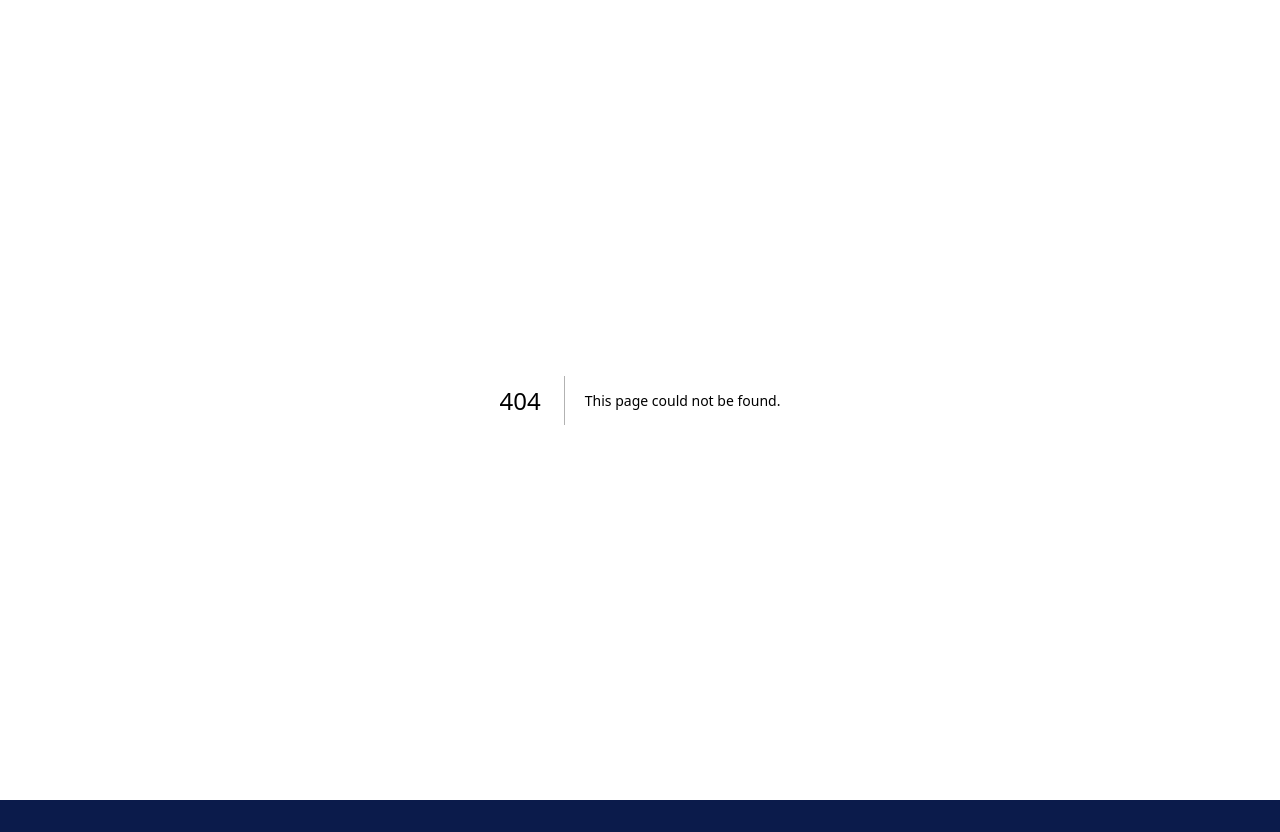
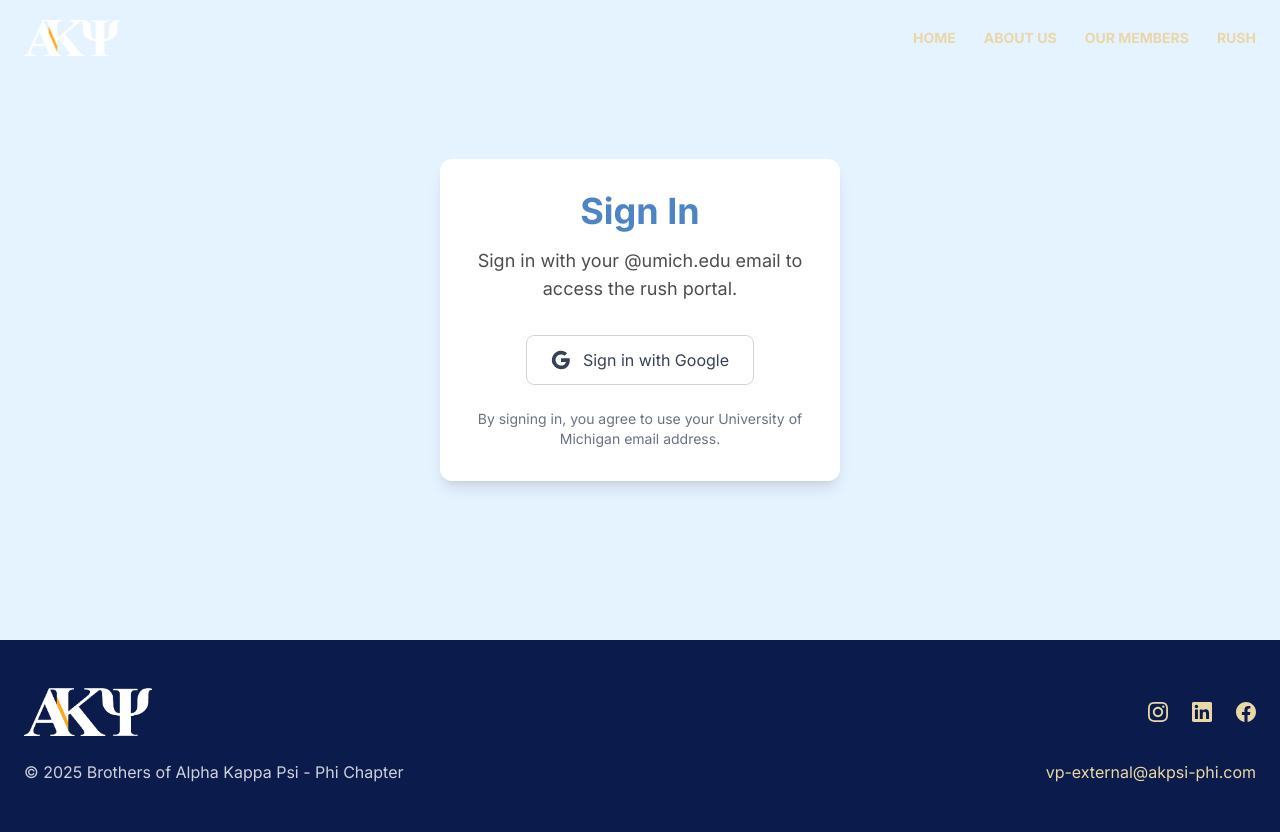
Before and after one commit to bowiecooper/akrush, a Next.js app in the folder my-app/: page /auth/login in a window 1280 px wide. Before the commit this address had no page. Before the commit the page ends 800 px from the top, so only its background shows below. Built offline with nearby package versions, Linux system fonts and the light colour scheme; no server answers.

Commit message:
added auth basics and some backend integration

```diff
--- /dev/null
+++ b/my-app/app/auth/callback/route.ts
@@ -0,0 +1,27 @@
+import { createClient } from '@/lib/supabase/server'
+import { NextResponse } from 'next/server'
+
+export async function GET(request: Request) {
+  const requestUrl = new URL(request.url)
+  const code = requestUrl.searchParams.get('code')
+  const origin = requestUrl.origin
+
+  if (code) {
+    const supabase = await createClient()
+    const { data, error } = await supabase.auth.exchangeCodeForSession(code)
+
+    if (!error && data.user) {
+      // Check if email is @umich.edu
+      if (!data.user.email?.endsWith('@umich.edu')) {
+        await supabase.auth.signOut()
+        return NextResponse.redirect(`${origin}/auth/error`)
+      }
+
+      // Redirect to dashboard or home page
+      return NextResponse.redirect(`${origin}/dashboard`)
+    }
+  }
+
+  // Redirect to login page on error
+  return NextResponse.redirect(`${origin}/auth/login?error=authentication_failed`)
+}
--- /dev/null
+++ b/my-app/app/auth/error/page.tsx
@@ -0,0 +1,18 @@
+export default function AuthError() {
+    return (
+      <div className="flex min-h-screen items-center justify-center bg-gray-50">
+        <div className="max-w-md rounded-lg bg-white p-8 shadow-lg text-center">
+          <h1 className="text-2xl font-bold text-red-600 mb-4">Access Denied</h1>
+          <p className="text-gray-700 mb-6">
+            Sorry, you must sign in with a @umich.edu email address to access this application.
+          </p>
+          <a
+            href="/"
+            className="inline-block bg-blue-600 text-white px-6 py-2 rounded-md hover:bg-blue-700 transition"
+          >
+            Back to Home
+          </a>
+        </div>
+      </div>
+    )
+  }
--- /dev/null
+++ b/my-app/app/auth/login/page.tsx
@@ -0,0 +1,76 @@
+"use client";
+
+import { useEffect, useState } from "react";
+import { useRouter, useSearchParams } from "next/navigation";
+import { createClient } from "@/lib/supabase/client";
+import GoogleSignIn from "@/components/GoogleSignIn";
+import Navbar from "@/components/Navbar";
+import Footer from "@/components/Footer";
+
+export default function LoginPage() {
+  const router = useRouter();
+  const searchParams = useSearchParams();
+  const supabase = createClient();
+  const [error, setError] = useState<string | null>(null);
+
+  useEffect(() => {
+    // Check for error in query params
+    const errorParam = searchParams.get("error");
+    if (errorParam) {
+      setError("Authentication failed. Please try again.");
+    }
+
+    // Check if user is already logged in
+    const checkUser = async () => {
+      const {
+        data: { user },
+      } = await supabase.auth.getUser();
+
+      if (user) {
+        // Check if email is @umich.edu
+        if (user.email?.endsWith("@umich.edu")) {
+          router.push("/dashboard");
+        } else {
+          router.push("/auth/error");
+        }
+      }
+    };
+
+    checkUser();
+  }, [router, supabase, searchParams]);
+
+  return (
+    <main className="min-h-screen bg-white">
+      <Navbar />
+
+      <section className="min-h-[80vh] flex items-center justify-center bg-[#E5F2FF] py-20">
+        <div className="max-w-md w-full mx-auto px-6">
+          <div className="bg-white rounded-xl shadow-lg p-8 text-center">
+            <h1 className="text-3xl md:text-4xl font-extrabold text-[#4D84C6] mb-4">
+              Sign In
+            </h1>
+            <p className="text-base md:text-lg text-black/70 mb-8">
+              Sign in with your @umich.edu email to access the rush portal.
+            </p>
+
+            {error && (
+              <div className="mb-6 p-4 bg-red-50 border border-red-200 rounded-lg">
+                <p className="text-sm text-red-600">{error}</p>
+              </div>
+            )}
+
+            <div className="flex justify-center">
+              <GoogleSignIn />
+            </div>
+
+            <p className="mt-6 text-sm text-gray-500">
+              By signing in, you agree to use your University of Michigan email address.
+            </p>
+          </div>
+        </div>
+      </section>
+
+      <Footer />
+    </main>
+  );
+}
--- a/my-app/app/rush/page.tsx
+++ b/my-app/app/rush/page.tsx
@@ -69,12 +69,13 @@ export default function RushPage() {
             </p>
           </div>
         </div>
-        <div className="flex flex-col items-center gap-4 pb-16 md:pb-24 relative z-10">
-          <button
+        <div className="flex flex-col items-center gap-4 pb-16 md:pb-24">
+          <a
+            href="/auth/login"
             className="px-8 py-4 bg-[#4D84C6] text-white font-bold text-lg rounded-lg hover:bg-[#2f65a3] transition-colors duration-200 flex items-center gap-2"
           >
             ACCESS PORTAL
-          </button>
+          </a>
           <button
             onClick={handleApplyClick}
             className="px-8 py-4 bg-[#4D84C6] text-white font-bold text-lg rounded-lg hover:bg-[#2f65a3] transition-colors duration-200 animate-bounce-slow flex items-center gap-2"
@@ -207,7 +208,7 @@ export default function RushPage() {
                 What are you waiting for? Apply now to start your journey with AKPsi!
           </p>
           <a
-            href="#"
+            href="/auth/login"
             className="inline-block px-8 py-4 bg-[#4D84C6] text-white font-bold text-lg rounded-lg hover:bg-[#2f65a3] transition-colors duration-200"
           >
             I'M READY
--- /dev/null
+++ b/my-app/components/GoogleSignIn.tsx
@@ -0,0 +1,47 @@
+'use client'
+
+import { createClient } from '@/lib/supabase/client'
+
+export default function GoogleSignIn() {
+  const supabase = createClient()
+
+  const handleSignIn = async () => {
+    await supabase.auth.signInWithOAuth({
+      provider: 'google',
+      options: {
+        redirectTo: `${window.location.origin}/auth/callback`,
+        queryParams: {
+          access_type: 'offline',
+          prompt: 'consent',
+        },
+      },
+    })
+  }
+
+  return (
+    <button
+      onClick={handleSignIn}
+      className="flex items-center gap-3 bg-white border border-gray-300 rounded-lg px-6 py-3 text-gray-700 font-medium hover:bg-gray-50 transition"
+    >
+      <svg className="w-5 h-5" viewBox="0 0 24 24">
+        <path
+          fill="currentColor"
+          d="M22.56 12.25c0-.78-.07-1.53-.2-2.25H12v4.26h5.92c-.26 1.37-1.04 2.53-2.21 3.31v2.77h3.57c2.08-1.92 3.28-4.74 3.28-8.09z"
+        />
+        <path
+          fill="currentColor"
+          d="M12 23c2.97 0 5.46-.98 7.28-2.66l-3.57-2.77c-.98.66-2.23 1.06-3.71 1.06-2.86 0-5.29-1.93-6.16-4.53H2.18v2.84C3.99 20.53 7.7 23 12 23z"
+        />
+        <path
+          fill="currentColor"
+          d="M5.84 14.09c-.22-.66-.35-1.36-.35-2.09s.13-1.43.35-2.09V7.07H2.18C1.43 8.55 1 10.22 1 12s.43 3.45 1.18 4.93l2.85-2.22.81-.62z"
+        />
+        <path
+          fill="currentColor"
+          d="M12 5.38c1.62 0 3.06.56 4.21 1.64l3.15-3.15C17.45 2.09 14.97 1 12 1 7.7 1 3.99 3.47 2.18 7.07l3.66 2.84c.87-2.6 3.3-4.53 6.16-4.53z"
+        />
+      </svg>
+      Sign in with Google
+    </button>
+  )
+}
--- /dev/null
+++ b/my-app/lib/supabase/client.ts
@@ -0,0 +1,8 @@
+import { createBrowserClient } from '@supabase/ssr'
+
+export function createClient() {
+  return createBrowserClient(
+    process.env.NEXT_PUBLIC_SUPABASE_URL!,
+    process.env.NEXT_PUBLIC_SUPABASE_ANON_KEY!
+  )
+}
--- /dev/null
+++ b/my-app/lib/supabase/server.ts
@@ -0,0 +1,29 @@
+import { createServerClient } from '@supabase/ssr'
+import { cookies } from 'next/headers'
+
+export async function createClient() {
+  const cookieStore = await cookies()
+
+  return createServerClient(
+    process.env.NEXT_PUBLIC_SUPABASE_URL!,
+    process.env.NEXT_PUBLIC_SUPABASE_ANON_KEY!,
+    {
+      cookies: {
+        getAll() {
+          return cookieStore.getAll()
+        },
+        setAll(cookiesToSet) {
+          try {
+            cookiesToSet.forEach(({ name, value, options }) =>
+              cookieStore.set(name, value, options)
+            )
+          } catch {
+            if (process.env.NODE_ENV === 'development') {
+              console.log('Cookie setting skipped (server context)')
+            }
+          }
+        },
+      },
+    }
+  )
+}
--- /dev/null
+++ b/my-app/middleware.ts
@@ -0,0 +1,51 @@
+import { createServerClient } from '@supabase/ssr'
+import { NextResponse, type NextRequest } from 'next/server'
+
+export async function middleware(request: NextRequest) {
+  // Create response that will proxy cookies (proxy pattern)
+  let response = NextResponse.next({
+    request: {
+      headers: request.headers,
+    },
+  })
+
+  // Create Supabase client with cookie proxy handlers
+  const supabase = createServerClient(
+    process.env.NEXT_PUBLIC_SUPABASE_URL!,
+    process.env.NEXT_PUBLIC_SUPABASE_ANON_KEY!,
+    {
+      cookies: {
+        getAll() {
+          return request.cookies.getAll()
+        },
+        setAll(cookiesToSet) {
+          // Proxy pattern: update both request and response cookies
+          cookiesToSet.forEach(({ name, value, options }) => {
+            request.cookies.set(name, value)
+            response.cookies.set(name, value, options)
+          })
+        },
+      },
+    }
+  )
+
+  // Refresh session if needed - this is the "proxy" pattern
+  // The getUser() call will automatically refresh expired sessions
+  const {
+    data: { user },
+  } = await supabase.auth.getUser()
+
+  // Check if user has @umich.edu email
+  if (user && !user.email?.endsWith('@umich.edu')) {
+    await supabase.auth.signOut()
+    return NextResponse.redirect(new URL('/auth/error', request.url))
+  }
+
+  return response
+}
+
+export const config = {
+  matcher: [
+    '/((?!_next/static|_next/image|favicon.ico|.*\\.(?:svg|png|jpg|jpeg|gif|webp)$).*)',
+  ],
+}
--- a/my-app/package.json
+++ b/my-app/package.json
@@ -13,6 +13,7 @@
     "class-variance-authority": "^0.7.1",
     "clsx": "^2.1.1",
     "framer-motion": "^12.23.26",
+    "@supabase/ssr": "^0.8.0",
     "lucide-react": "^0.562.0",
     "next": "16.1.1",
     "react": "19.2.3",
```
Also changed, not shown: 1 other file (tests, documents, lock files or other folders).
